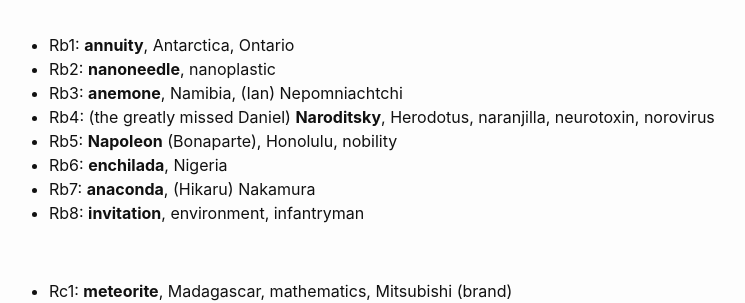
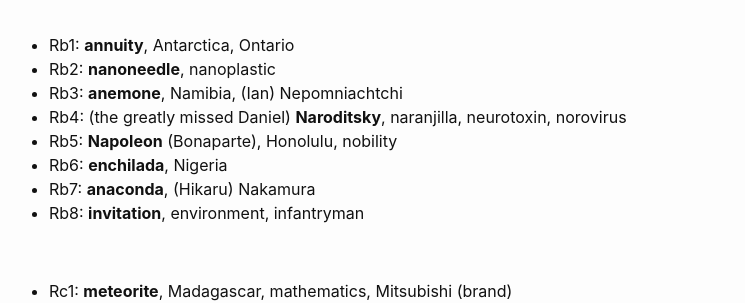
Before and after one commit to liontailedmacaque/liontailedmacaque.github.io, a Jekyll site: the page built from chessmemorypalace/picturewords.md, in a window 1280 px wide and 900 px high, scrolled down 6638 px. Shown: the part 153-456 px from the top of the window, without its empty margins (251-996 px from the left). Built offline with Jekyll 4.4.1, drawn with Linux system fonts in a browser that asks for light colours.

Commit message:
Update picturewords.md

```diff
--- a/chessmemorypalace/picturewords.md
+++ b/chessmemorypalace/picturewords.md
@@ -249,7 +249,7 @@
 - Rb1: **annuity**, Antarctica, Ontario
 - Rb2: **nanoneedle**, nanoplastic
 - Rb3: **anemone**, Namibia, (Ian) Nepomniachtchi
-- Rb4: (the greatly missed Daniel) **Naroditsky**, Herodotus, naranjilla, neurotoxin, norovirus
+- Rb4: (the greatly missed Daniel) **Naroditsky**, naranjilla, neurotoxin, norovirus
 - Rb5: **Napoleon** (Bonaparte), Honolulu, nobility
 - Rb6: **enchilada**, Nigeria
 - Rb7: **anaconda**, (Hikaru) Nakamura
```
Also changed, not shown: other parts of chessmemorypalace/picturewords.md (+1 -1 lines).
